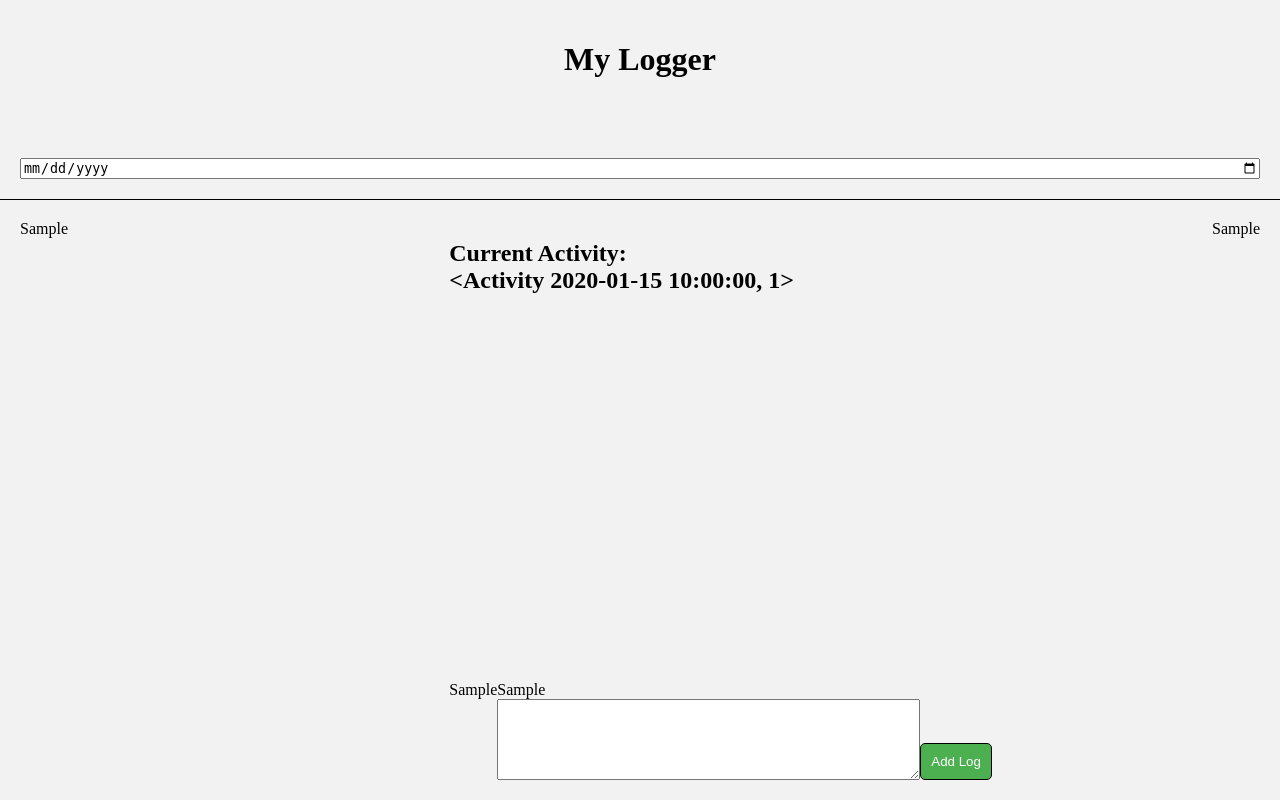
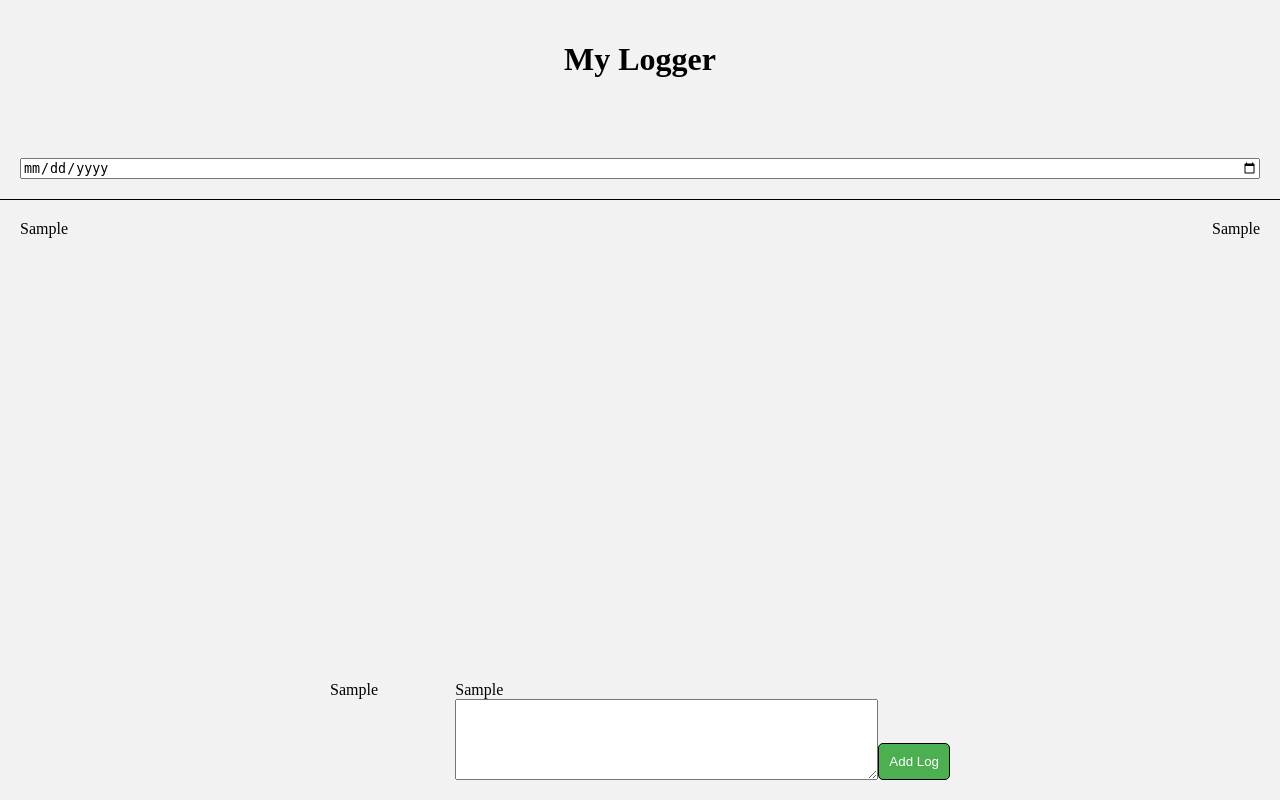
Before and after one commit to topper3418/my-logger, a Flask app: template app/templates/index.html in a window 1280 px wide. Run offline with Flask 3, Linux system fonts and the light colour scheme; tables that the repository leaves empty hold one stand-in row (values such as "Sample post"); the template is opened without the code that fills it: values that come from a table or form of the project are taken from there, most other values are stand-ins (such as "Sample title", 1, 10 or a date in 2020); data that the repository does not hold is empty.

Commit message:
center tile and tons of QOL improvements

```diff
--- a/app/db_funcs.py
+++ b/app/db_funcs.py
@@ -66,6 +66,14 @@ def get_current_activity_comment() -> str|None:
         current_activity = session.query(Activity).order_by(Activity.timestamp.desc()).first()
         if current_activity:
             return current_activity.active_log.comment
+
+
+def get_current_tree_data() -> List[dict]|None:
+    with Session() as session:
+        current_activity = session.query(Activity).order_by(Activity.timestamp.desc()).first()
+        if current_activity:
+            return [assemble_tree(session, current_activity.active_log)]
+
 
 
 def get_logs_object(time_span: TimeSpan=None, reversed: bool=True) -> List[dict]:
--- a/app/static/index.js
+++ b/app/static/index.js
@@ -1,14 +1,32 @@
+async function getCurrentActivityHtml() {
+    const response = await fetch('/current_activity');
+    const html = await response.text();
+    return html;
+}
+
 
 function populateCurrentActivity(activity) {
     //get the h2 with the id of current_activity
-    const header = document.querySelector('#current_activity');
-    header.innerHTML = 'Current Activity:';
-    header.innerHTML += `<br>${activity}`;
+    const CADiv = document.querySelector('#current_activity');
+    //set the innerHTML of that div to the activity
+    CADiv.innerHTML = activity;
 }
 
 async function refreshCurrentActivity() {
-    const activity = await getCurrentactivity();
+    const activity = await getCurrentActivityHtml();
     populateCurrentActivity(activity);
+}
+
+async function switchToParent(parent_id) {
+    console.log(parent_id);
+    const response = await fetch(`/submit`, {
+        method: 'POST',
+        body: JSON.stringify({ 'log-comment': `[${parent_id}]`}),
+        headers: {
+            'Content-Type': 'application/json'
+        }
+    });
+    refreshViews();
 }
 
 async function refreshViews() {
--- a/app/static/styles.css
+++ b/app/static/styles.css
@@ -30,6 +30,10 @@ button {
 /* text styling */
 
 h1 {
+  text-align: center;
+}
+
+h2 {
   text-align: center;
 }
 
@@ -108,6 +112,10 @@ div {
   align-items: stretch;
 }
 
+.space-below{
+  margin-bottom: 20px;
+}
+
 .row {
   display: flex;
   flex-direction: row;
@@ -135,7 +143,17 @@ div {
 .tree-column {
   overflow-y: scroll;
   max-height: 100vh;
-  width: 33%;
+  width: 20%;
+}
+
+.center-column {
+  display: flex;
+  flex-direction: column;
+  overflow-y: hidden;
+  /* max-height: 100vh; */
+  height: 100%;
+  width: 50%;
+  justify-content: space-between;
 }
 
 .wrapper {
@@ -150,16 +168,6 @@ div {
   max-height: 100vh;
   max-width: 100%;
 }
-
-.children {
-  display: flex;
-  flex-direction: column;
-  justify-content: flex-start;
-  padding-left: 20px;
-  border-left: 3px solid black;
-}
-
-
 
 .overlay {
   position: fixed;
--- a/app/templates/index.html
+++ b/app/templates/index.html
@@ -20,9 +20,9 @@
                     {{ log_tree|safe }}
                 </div>
             </div>
-            <div class="column-container">
+            <div class="center-column">
                 <div id="current_activity">
-                    <h2>Current Activity: <br><t>{{ current_activity }}</t></h2>
+                    {{ current_activity|safe }}
                 </div>
                 <div class="row-container">
                     <div id="type_legend" class="push-left">
@@ -59,10 +59,6 @@
 
         const logTypeData = getLogTypes();
 
-        window.addEventListener('load', async function () {
-            refreshCurrentActivity();
-        });
-
         const textarea = document.getElementById('log-comment');
         textarea.addEventListener('keydown', function (event) {
             if (event.keyCode === 13 && !event.shiftKey) {
--- a/main.py
+++ b/main.py
@@ -7,14 +7,14 @@ from datetime import datetime
 from icecream import ic
 
 from app.comment_parser import parse_comment
-from app.db_funcs import (get_current_activity_comment,
-                          set_activity,
+from app.db_funcs import (set_activity,
                           add_log,
                           get_logs_object,
                           get_activities_object,
                           get_log_tree_object,
                           get_log_dict,
-                          edit_log as db_edit_log)
+                          edit_log as db_edit_log,
+                          get_current_tree_data)
 from app.util import get_time_span
 from app import app, default_log_types
 
@@ -35,7 +35,12 @@ def index():
                                     log_types=default_log_types,
                                     dropdown_id='log-type-dropdown',
                                     default_log_type=default_log_types[0])
-    current_activity = get_current_activity_comment()
+    current_tree_data = get_current_tree_data()
+    parent_id = current_tree_data[0]['parent_id']
+    current_tree = render_template('components/tree_view.html', log_tree=current_tree_data)
+    current_activity = render_template('components/current_activity.html',
+                                       current_activity=current_tree,
+                                       parent_id=parent_id)
     return render_template('index.html',
                            date=date,
                            log_tree=log_tree,
@@ -71,8 +76,12 @@ def get_log_types():
 
 @app.route('/current_activity', methods=['GET'])
 def get_current_activity():
-    comment = get_current_activity_comment()
-    return jsonify(comment or 'no current task')
+    current_tree_data = get_current_tree_data()
+    current_tree = render_template('components/tree_view.html', log_tree=current_tree_data)
+    parent_id = current_tree_data[0]['parent_id']
+    return render_template('components/current_activity.html',
+                           current_activity=current_tree,
+                           parent_id=parent_id)
 
 
 @app.route('/get_activity_history', methods=['GET'])
```
Also changed, not shown: app/static/styles/tree_view.css (+8 -0 lines), app/templates/components/current_activity.html (added, +8 -0 lines).
